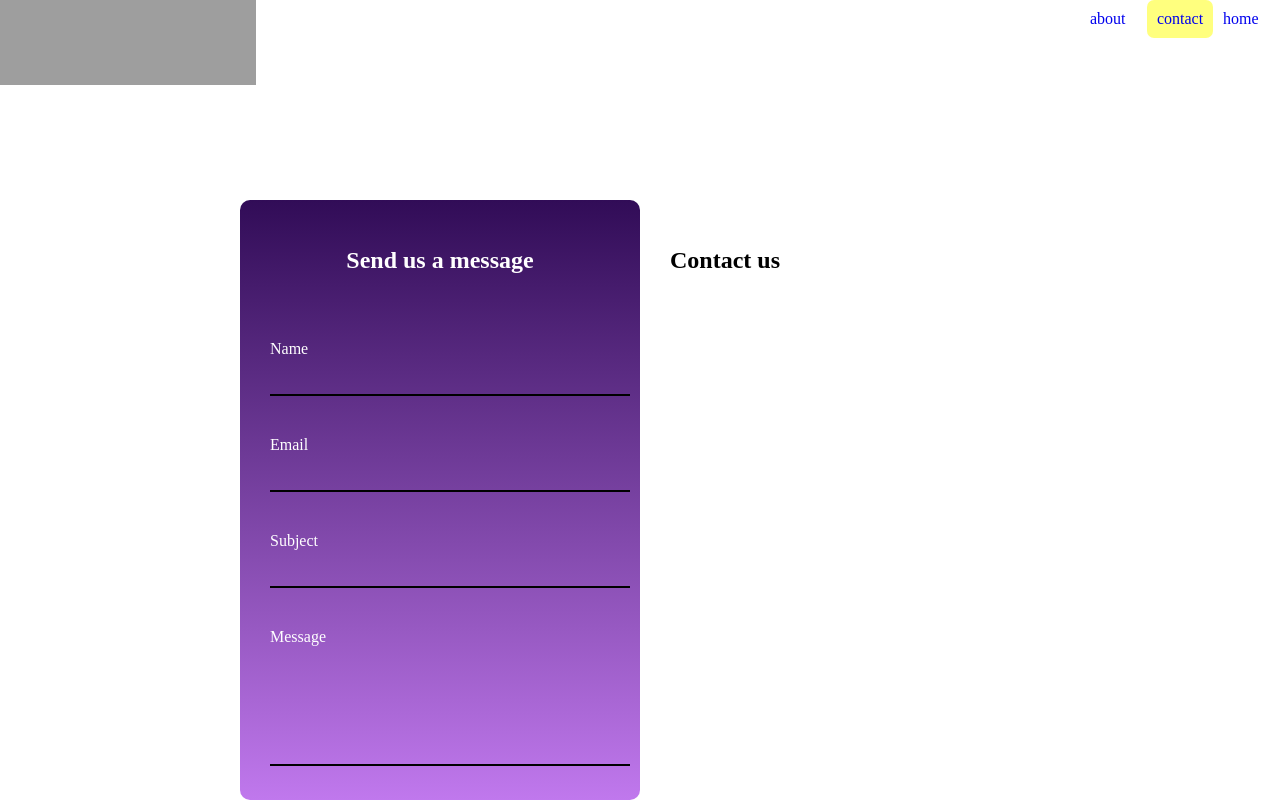
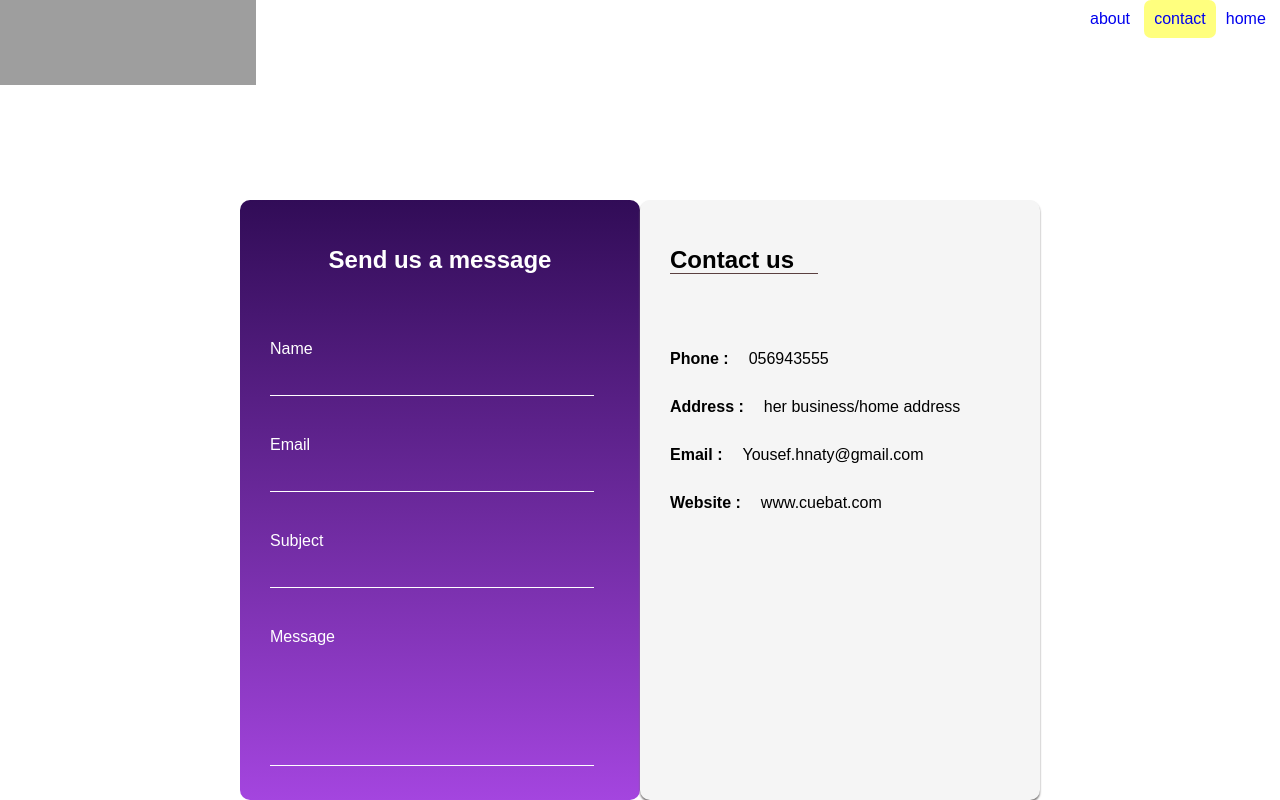
Before and after one commit to yousefkmail/Online-Store, a React (Create React App) app: page /contact in a window 1280 px wide. Built offline with nearby package versions, Linux system fonts and the light colour scheme; grey boxes are pictures that could not be loaded.

Commit message:
more work

```diff
--- a/src/Contact.js
+++ b/src/Contact.js
@@ -1,5 +1,5 @@
 import style from "./Contact.module.css";
-
+import Contactinfo from "./ContactInfo";
 const Contact = () => {
   return (
     <div className={style.outer}>
@@ -31,6 +31,10 @@ const Contact = () => {
         <div className={style.header1}>
           <h2>Contact us </h2>
         </div>
+        <Contactinfo info="Phone" value="056943555 " />
+        <Contactinfo info="Address" value="her business/home address " />
+        <Contactinfo info="Email" value="Yousef.hnaty@gmail.com " />
+        <Contactinfo info="Website" value="www.cuebat.com" />
       </div>
     </div>
   );
--- a/src/Contact.module.css
+++ b/src/Contact.module.css
@@ -1,19 +1,25 @@
+* {
+  font-family: Arial, Helvetica, sans-serif;
+}
+
 .contact {
   color: white;
   width: 400px;
   height: 600px;
   position: relative;
   top: 100px;
-  background-image: linear-gradient(rgb(49, 12, 87), rgb(192, 120, 237));
+  background-image: linear-gradient(rgb(49, 12, 87), rgb(164, 69, 223));
   border-radius: 10px;
 }
 
 .contact1 {
+  box-shadow: 0 2px 2px rgb(123, 120, 120);
   width: 400px;
   height: 600px;
   position: relative;
   top: 100px;
-  background-color: white;
+  background-color: rgb(245, 245, 245);
+  border-radius: 10px;
 }
 
 .header {
@@ -42,6 +48,24 @@
   margin-left: 30px;
 }
 
+.header1 h2::before {
+  content: "";
+  position: absolute;
+  width: 40%;
+  height: 2px;
+  bottom: 0;
+  border-bottom: 1px solid rgb(91, 64, 64);
+}
+
+.contactinfo {
+  margin: 30px 20px;
+}
+
+.contactinfo h4,
+p {
+  margin: 10px;
+  display: inline;
+}
 .inputfield {
   width: 100%;
   height: auto;
@@ -52,9 +76,11 @@
   border: none;
   background-color: transparent;
   margin: 10px;
-  width: 100%;
+  width: 90%;
+  font-size: 14px;
   outline: none;
-  border-bottom: 2px solid black;
+  color: rgb(218, 208, 208);
+  border-bottom: 1px solid white;
   padding-bottom: 1px;
 }
 
@@ -62,12 +88,15 @@
   background-color: inherit;
   resize: none;
   border: none;
+  line-height: 24px;
+  color: rgb(218, 208, 208);
+  font-size: 14px;
   outline: none;
   margin: 10px;
-  width: 100%;
+  width: 90%;
   height: 100px;
   font-size: 16px;
-  border-bottom: 2px solid black;
+  border-bottom: 1px solid white;
 }
 
 .inputfield label {
--- /dev/null
+++ b/src/ContactInfo.js
@@ -0,0 +1,12 @@
+import style from "./Contact.module.css";
+
+const Contactinfo = (props) => {
+  return (
+    <div className={style.contactinfo}>
+      <h4>{props.info} :</h4>
+      <p>{props.value}</p>
+    </div>
+  );
+};
+
+export default Contactinfo;
```
